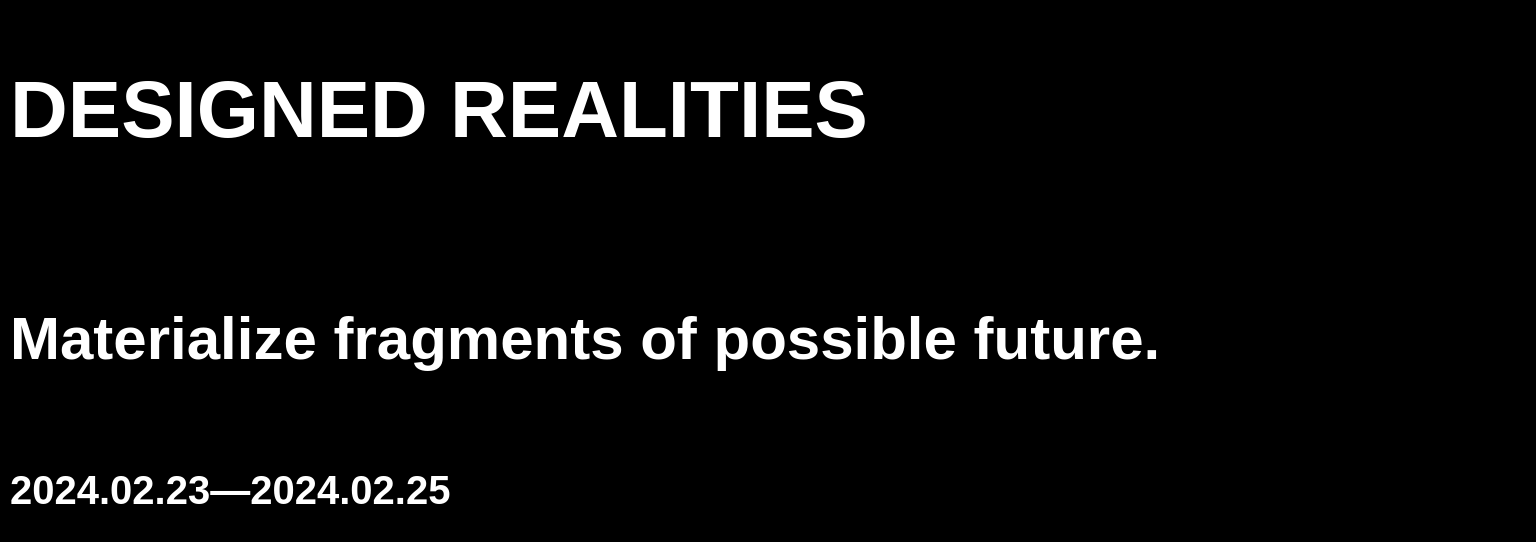
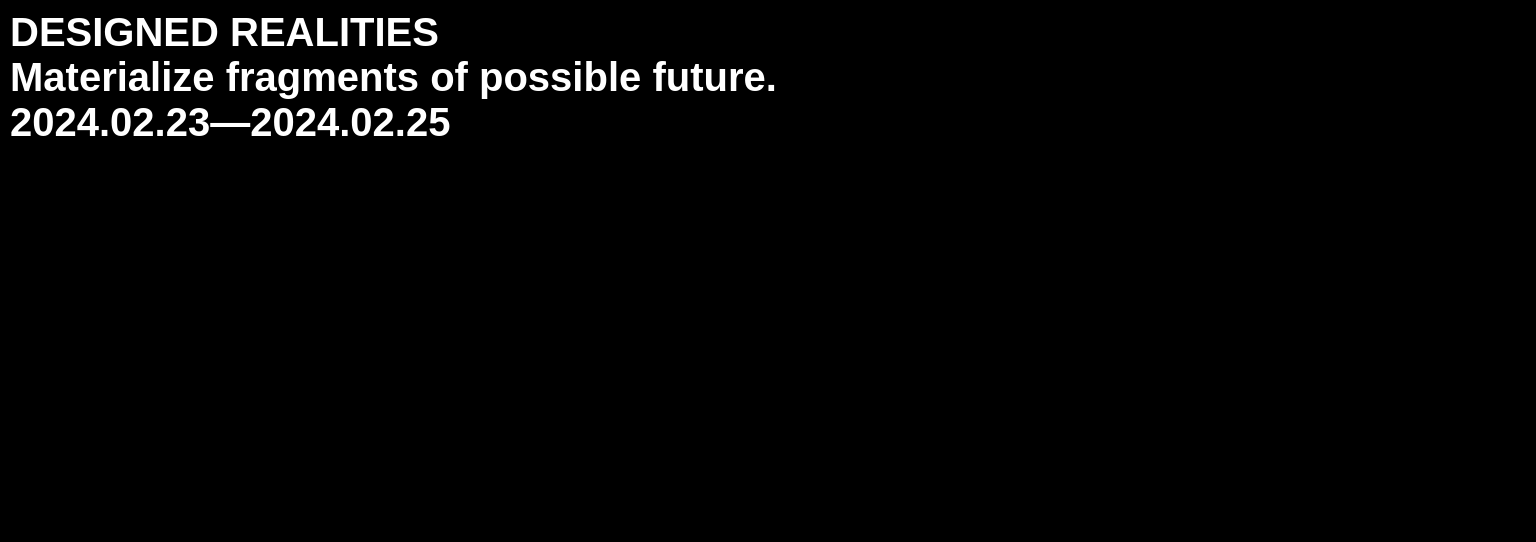
Before and after one commit to Designed-Realities/Exhibition, a website: page index.html in a window 1280 px wide. Shown: the whole page, 1536 px wide, since content can reach past the window. Drawn offline with nearby package versions, Linux system fonts and the light colour scheme; no server answers; a web font is replaced by a local one.

Commit message:
Update index.html

```diff
--- a/index.html
+++ b/index.html
@@ -10,7 +10,16 @@
     		<link href="https://fonts.cdnfonts.com/css/futura-std-4" rel="stylesheet">
     		<link rel="shortcut icon" href="https://raw.githubusercontent.com/Designed-Realities/Exhibition/main/icon.png" />
 		<link type="text/css" rel="stylesheet" href="main.css">
-        <script type="importmap">
+	</head>
+	<body>
+		<div id="info">
+			<a href="https://designed-realities.github.io/Exhibition/" target="_blank" rel="noopener">DESIGNED REALITIES</a>
+			<br>
+			Materialize fragments of possible future.
+			<br>
+			2024.02.23—2024.02.25
+			</div>
+		<script type="importmap">
 			{
 				"imports": {
 					"three": "https://unpkg.com/three@0.155.0/build/three.module.js",
@@ -18,18 +27,8 @@
 				}
 			}
 		</script>
-        <script type="module" src="main.js" defer></script>
-	</head>
-	<body>
-		<body style="overflow: hidden"></body>
-		<header>
-			<div id="info">
-				<h1>DESIGNED REALITIES</h1>
-				<br>
-				<h2>Materialize fragments of possible future.</h2>
-				<br>
-				<a>2024.02.23—2024.02.25</a>
-			</div>
-		</header>
+		<script type="module" src="main.js" defer></script>
+		<canvas data-engine="three.js r162" width="1920" height="912" style="display: block; width: 1536px; height: 730px; touch-action: none;">
+		</canvas>
 	</body>
 </html>
```
